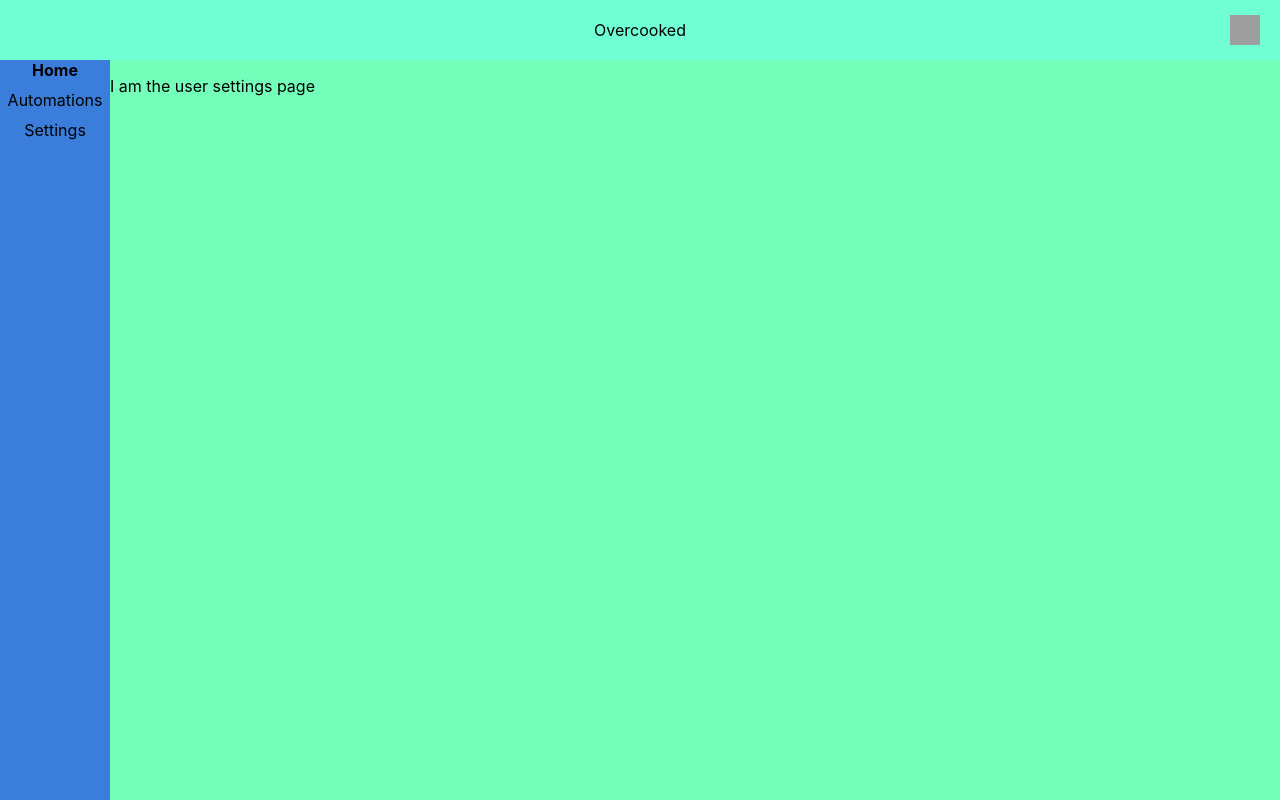
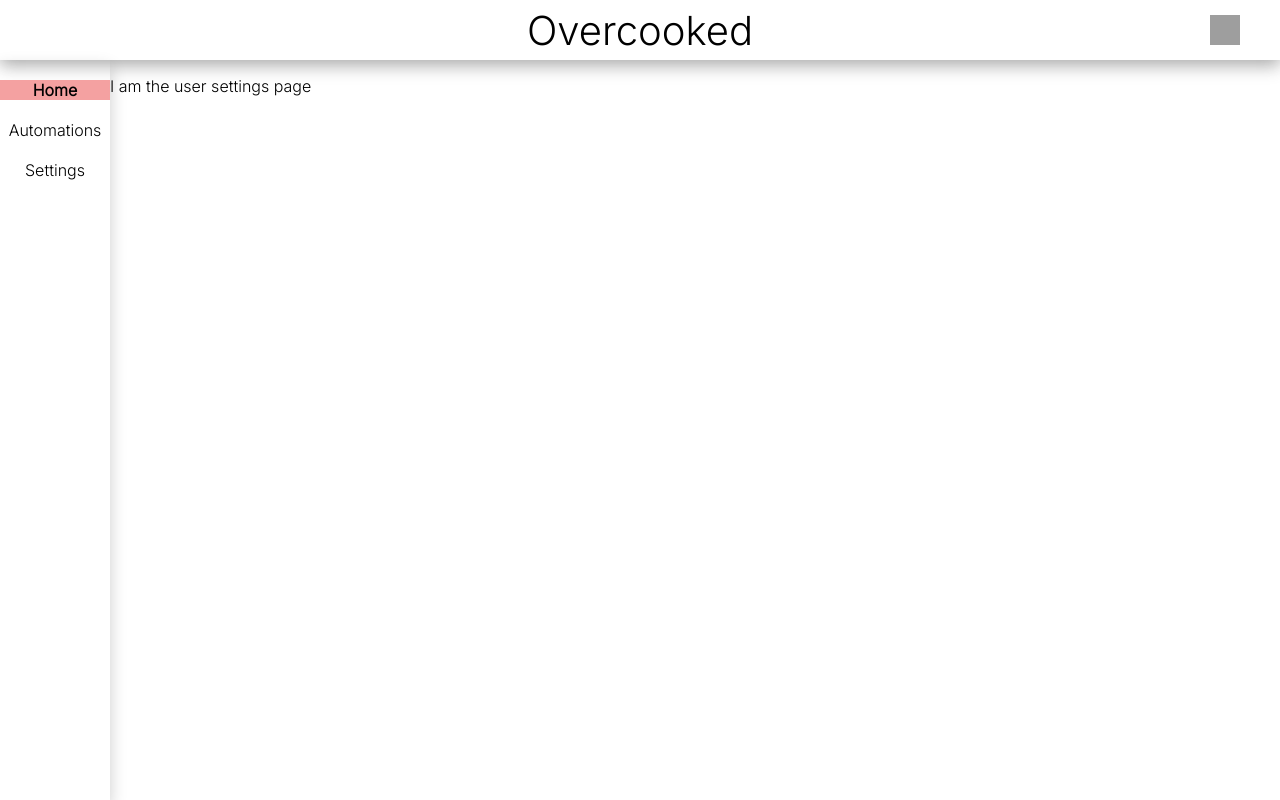
Before and after one commit to 2022-innovator-challenge/dashboard, a Next.js app: page /settings/user in a window 1280 px wide. Built offline with nearby package versions, Linux system fonts and the light colour scheme; grey boxes are pictures that could not be loaded.

Commit message:
restructure

```diff
--- /dev/null
+++ b/pages/_document.tsx
@@ -0,0 +1,22 @@
+import Document, { Html, Head, Main, NextScript } from 'next/document'
+
+class MyDocument extends Document {
+  render() {
+    return (
+      <Html>
+        <Head>
+          <link
+            href="https://fonts.googleapis.com/css2?family=Inter:wght@300&display=swap"
+            rel="stylesheet"
+          />
+        </Head>
+        <body>
+          <Main />
+          <NextScript />
+        </body>
+      </Html>
+    )
+  }
+}
+
+export default MyDocument
--- a/styles/Dashboard.module.css
+++ /dev/null
@@ -1,2 +0,0 @@
-.dashboard {
-}
--- a/styles/Header.module.css
+++ b/styles/Header.module.css
@@ -6,13 +6,16 @@
     display: grid;
     grid-template-columns: repeat(3, 1fr);
     height: 100%;
+    background-color: #ffffff;
+    box-shadow: 0px 0px 16px 0px rgba(0,0,0,0.2);
 }
 
 .projectName {
     justify-content: center;
     align-items: center;
     display: flex;
-    height: 100%;
+    height: 60px;
+    font-size: 40px;
 }
 
 .dropdownBtn {
@@ -44,26 +47,26 @@
     padding: 5px;
     border-radius: 5px;
     transition: visibility 0.4s, opacity 0.4s;
-    box-shadow: 0px 8px 16px 0px rgba(0,0,0,0.2);
     border: none;
+    box-shadow: 4px 4px 25px 4px rgba(0,0,0,0.2);
 }
 
 .dropdownContent > a {
     background-color: #ffffff;
     transition: background-color 0.3s;
-}
-
-.dropdownContent > a:hover {
-    background-color: rgb(228, 211, 211);
     width: 100%;
     display: flex;
     flex-direction: row-reverse;
 }
 
+.dropdownContent > a:hover {
+    background-color: rgb(228, 211, 211);
+}
+
 .rightHeader {
     display: flex;
     justify-content: flex-end;
-    margin-right: 20px;
+    margin-right: 40px;
 }
 
 .dropdown:hover .dropdownContent {
--- a/styles/Layout.module.css
+++ b/styles/Layout.module.css
@@ -10,23 +10,23 @@
 }
 
 #header {
-    background-color: #6fffd2;
     position: sticky;
     top: 0px;
     height: 60px;
+    box-shadow: 0px 8px 16px 0px rgba(0,0,0,0.2);
 }
 
 #sidebar {
-    background-color: #3a7dda;
     min-width: 110px;
     height: calc(100vh - 60px);
     position: -webkit-sticky;
     position: sticky;
     justify-content: center;
     top: 60px;
+    padding-top: 20px;
+    box-shadow: 0px 8px 16px 0px rgba(0,0,0,0.2);
 }
 
 #children {
-    background-color: #73ffba;
     width: calc(100% - 110px);
 }
--- /dev/null
+++ b/styles/Linechart.module.css
@@ -0,0 +1,4 @@
+.lineChart {
+    display: flex;
+    width: 1200px;
+}
--- a/styles/Sidebar.module.css
+++ b/styles/Sidebar.module.css
@@ -1,22 +1,27 @@
 .isSelected {
     font-weight: bold;
+    background-color: rgb(244, 161, 161);
 }
 
 .sidebarList {
     list-style: none;
     padding: 0;
     margin: 0;
+    display: flex;
     align-items: stretch;
     justify-content: flex-start;
     text-align: center;
+    flex-direction: column;
     height: 100%;
-    display: flex;
-    flex-direction: column;
     width: 100%;
 }
 
 .sidebarList > li {
-    margin-bottom: 10px;
+    margin-bottom: 20px;
+}
+
+.sidebarList > li:hover {
+    background-color: rgb(210, 217, 224);
 }
 
 .sidebar {
--- a/styles/globals.css
+++ b/styles/globals.css
@@ -2,7 +2,7 @@
 body {
   padding: 0;
   margin: 0;
-  font-family: -apple-system, BlinkMacSystemFont, Segoe UI, Roboto, Oxygen,
+  font-family: "Inter", -apple-system, BlinkMacSystemFont, Segoe UI, Roboto, Oxygen,
     Ubuntu, Cantarell, Fira Sans, Droid Sans, Helvetica Neue, sans-serif;
 }
 
```
Also changed, not shown: components/Linechart.tsx (renamed from components/Dashboard.tsx, +4 -4 lines), pages/index.tsx (+12 -3 lines).
